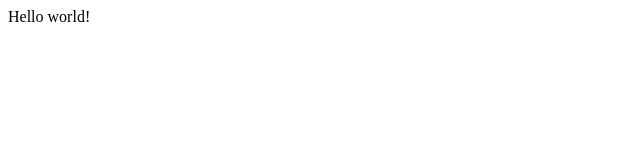
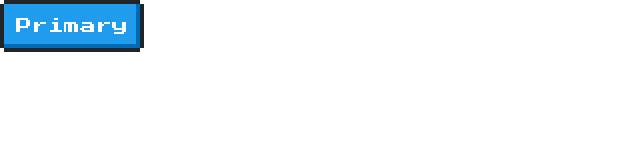
Before and after one commit to mupinnn/mupinnn.github.io, a Gatsby site: page / in a window 1280 px wide. Shown: the whole page, without its empty margins (0-640 px from the left). Built offline with nearby package versions, Linux system fonts and the light colour scheme; Gatsby itself is replaced by a stand-in of ours.

Commit message:
basic setup

```diff
--- /dev/null
+++ b/gatsby-browser.js
@@ -0,0 +1,2 @@
+import "nes.css/css/nes.min.css";
+import "./src/styles/tailwind.css";
--- a/gatsby-config.js
+++ b/gatsby-config.js
@@ -5,6 +5,6 @@
  */
 
 module.exports = {
-  /* Your site config here */
-  plugins: [],
-}
+    /* Your site config here */
+    plugins: ["gatsby-plugin-postcss"],
+};
--- a/package.json
+++ b/package.json
@@ -15,8 +15,12 @@
   },
   "dependencies": {
     "gatsby": "^2.24.67",
+    "gatsby-plugin-postcss": "^3.0.1",
+    "nes.css": "^2.3.0",
+    "postcss": "^8.1.1",
     "react": "^16.12.0",
-    "react-dom": "^16.12.0"
+    "react-dom": "^16.12.0",
+    "tailwindcss": "^1.8.13"
   },
   "devDependencies": {
     "prettier": "2.1.2"
--- /dev/null
+++ b/postcss.config.js
@@ -0,0 +1,3 @@
+module.exports = () => ({
+    plugins: [require("tailwindcss")],
+});
--- a/src/pages/index.js
+++ b/src/pages/index.js
@@ -1,5 +1,11 @@
-import React from "react"
+import React from "react";
 
 export default function Home() {
-  return <div>Hello world!</div>
+    return (
+        <div>
+            <button type="button" class="nes-btn is-primary">
+                Primary
+            </button>
+        </div>
+    );
 }
--- /dev/null
+++ b/src/styles/tailwind.css
@@ -0,0 +1,5 @@
+@import url("https://fonts.googleapis.com/css2?family=Press+Start+2P&display=swap");
+
+@tailwind base;
+@tailwind components;
+@tailwind utilities;
--- /dev/null
+++ b/tailwind.config.js
@@ -0,0 +1,34 @@
+module.exports = {
+    future: {
+        // removeDeprecatedGapUtilities: true,
+        // purgeLayersByDefault: true,
+    },
+    purge: [
+        "./src/**/*.js",
+        "./src/**/*.jsx",
+        "./src/**/*.ts",
+        "./src/**/*.tsx",
+    ],
+    theme: {
+        extend: {
+            sans: [
+                "Press Start 2P",
+                "system-ui",
+                "-apple-system",
+                "BlinkMacSystemFont",
+                "Segoe UI",
+                "Roboto",
+                "Helvetica Neue",
+                "Arial",
+                "Noto Sans",
+                "sans-serif",
+                "Apple Color Emoji",
+                "Segoe UI Emoji",
+                "Segoe UI Symbol",
+                "Noto Color Emoji",
+            ],
+        },
+    },
+    variants: {},
+    plugins: [],
+};
```
Also changed, not shown: README.md, 3 other files.
